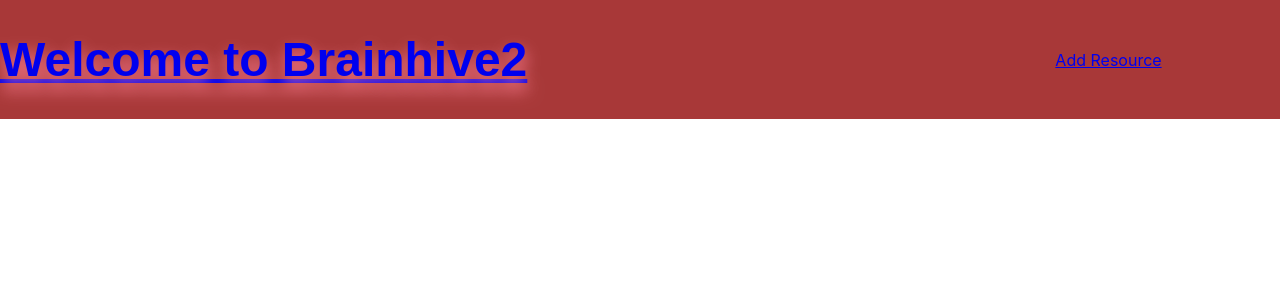
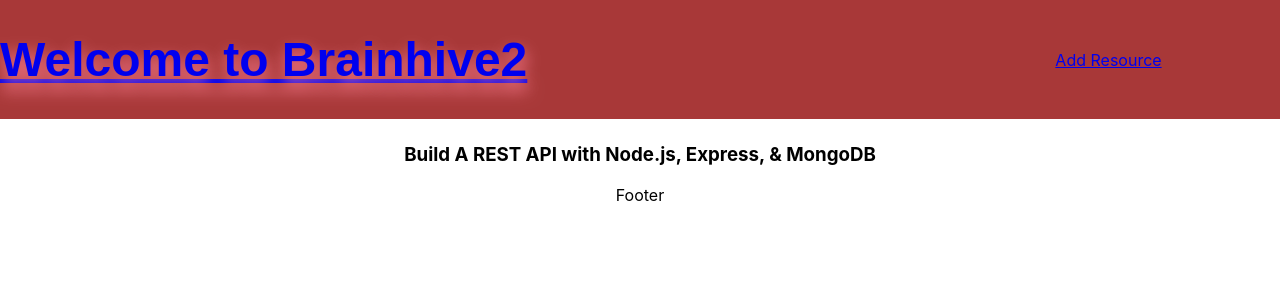
Before and after one commit to cxiong03/beehive2, a React (Create React App) app: page /viewCourse/1 in a window 1280 px wide. Shown: the top 300 px of the page. Built offline with nearby package versions, Linux system fonts and the light colour scheme.

Commit message:
able to redirect us to each box when clicked

```diff
--- a/src/App.js
+++ b/src/App.js
@@ -1,25 +1,32 @@
 import React, { Component } from 'react';
 import {BrowserRouter, Route, Switch} from 'react-router-dom';
 import './App.css';
-import ResourceList from './components/ResourceList'
+import ResourceList from './components/ResourceList';
 import Navbar from './components/Navbar';
+import ViewCourse from './components/ViewCourse';
 import resources from './mock/resources';
 
 import ResourceForm from './components/ResourceForm';
 
 class App extends Component {
-
-  // constructor(props) {
-  //   super(props);
-  //   this.renderPosts.bind(this)
-  // }
   state = {
-    resources: [...resources]
+    resources: [...resources],
+    selected: 1
   }
 
   addResource = (newResource) => {
+    newResource.id = this.state.resources.length + 1;
     this.setState({
-      resource: [...this.state.resources, newResource]
+      ...this.state,
+      resource: [...this.state.resources, newResource],
+    });
+  };
+
+  handleSelect = (id) => {
+    console.log('clicked', id)
+    this.setState({
+      ...this.state,
+      selected: id
     })
   }
 
@@ -32,12 +39,18 @@
           <Navbar />
           <Switch>
               <Route exact path='/'>
-                <ResourceList resources={this.state.resources}  />
+                <ResourceList resources={this.state.resources}
+                  onSelect={this.handleSelect} />
               </Route>
               <Route path='/addResource'>
                 <ResourceForm addResource={this.addResource} />
               </Route>
+              <Route path='/viewCourse/:courseId'>
+                <ViewCourse course={this.state.resources
+                [this.state.selected - 1]} />
+              </Route>
             </Switch>
+            <p>Footer</p>
         </div>
       </BrowserRouter>
     );
--- a/src/components/Resource.js
+++ b/src/components/Resource.js
@@ -1,11 +1,28 @@
-import React from 'react';
+import React, {Component} from 'react';
+import {Redirect} from 'react-router-dom';
 
 // This is a quicker way then the const resource below
-const Resource = ({resource}) => {
+class Resource extends Component {
+    state = {
+        clicked: false,
+    };
 
+    handleClick = () => {
+        const { resource, onSelect } = this.props;
+        onSelect(resource.id);
+        this.setState({
+            clicked: true,
+        });
+    };
+
+    render() {
+        const { resource } = this.props;
         // const {resource} = props;
         return (
-        <div className ={'box'}>
+            <div className ={'box'} onClick={this.handleClick}>
+                {this.state.clicked ? (
+                    <Redirect to={`/viewCourse/${resource.id}`} />
+                    ): null}
                 <h2>{resource.title}</h2>
                 <p>{resource.resourceAuthor}</p>
                 <p>Published on :{resource.datePublished}</p>
@@ -16,5 +33,6 @@
             </div>
         )
     }
+}
 
 export default Resource;
--- a/src/components/ResourceForm.js
+++ b/src/components/ResourceForm.js
@@ -2,6 +2,7 @@
 
 class ResourceForm extends Component {
   state = {
+    id: 0,
     posterName: "",
     resourceAuthor: "",
     authorSkillLevel: "",
--- a/src/components/ResourceList.js
+++ b/src/components/ResourceList.js
@@ -4,7 +4,7 @@
 const ResourceList = (props) => {
     const renderPosts = () => {
         const display = props.resources.map((resource) => {
-          return <Resource resource={resource} key={resource.title} />;
+          return <Resource resource={resource} key={resource.id} onSelect={props.onSelect} />;
         })
         return display;
       }
--- /dev/null
+++ b/src/components/ViewCourse.js
@@ -0,0 +1,10 @@
+import React from 'react'
+import { useParams } from 'react-router-dom'
+
+const ViewCourse = (props) => {
+    const { course } = props;
+    const {courseId} = useParams();
+    return <h3>{course.title}</h3>
+};
+
+export default ViewCourse;
--- a/src/mock/resources.js
+++ b/src/mock/resources.js
@@ -1,5 +1,6 @@
 const resources = [
     {
+      id: 1,
       posterName: "Chang",
       resourceAuthor: "Web Dev Simplified",
       authorSkillLevel: "Advanced",
@@ -19,6 +20,7 @@
       ],
     },
     {
+      id: 2,
       posterName: "Joel",
       resourceAuthor: "Traversy Media",
       authorSkillLevel: "Advance",
@@ -38,6 +40,7 @@
       ],
     },
     {
+        id: 3,
         posterName: "John F",
         resourceAuthor: "DevEd",
         authorSkillLevel: "Beginner",
@@ -57,6 +60,7 @@
         ],
       },
       {
+        id: 4,
         posterName: "Cliff Choiniere",
         resourceAuthor: "NetNinja",
         authorSkillLevel: "Advanced",
@@ -77,6 +81,7 @@
         ],
       },
       {
+        id: 5,
         posterName: "Phen",
         resourceAuthor: "Web Simplified",
         authorSkillLevel: "Advanced",
@@ -97,6 +102,7 @@
         ],
       },
       {
+        id:6,
         posterName: "Titus",
         resourceAuthor: "NetNinja",
         authorSkillLevel: "Advanced",
@@ -117,6 +123,7 @@
         ],
       },
       {
+        id: 7,
         posterName: "Darius",
         resourceAuthor: "Tech Sith",
         authorSkillLevel: "Advanced",
@@ -138,6 +145,7 @@
         ],
       },
       {
+        id: 8,
         posterName: "Holly",
         resourceAuthor: "Dave Ceddia",
         authorSkillLevel: "Advanced",
@@ -157,6 +165,7 @@
         ],
       },
       {
+        id: 9,
         posterName: "David",
         resourceAuthor: "Maximilian Schwarzmüller",
         authorsSkillLevel: "advanced",
```
Lines whose indentation alone changed are shown as unchanged.
